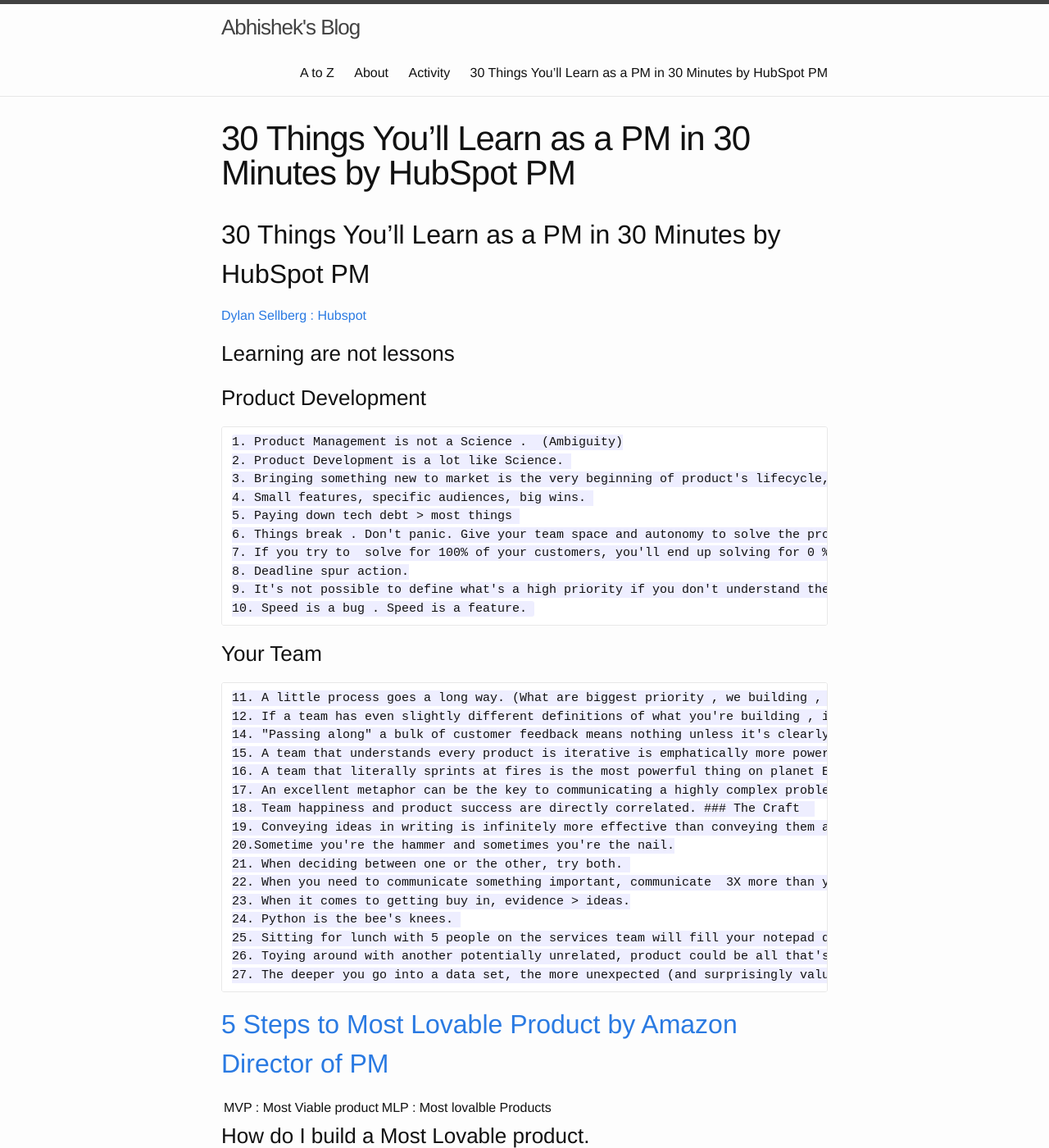
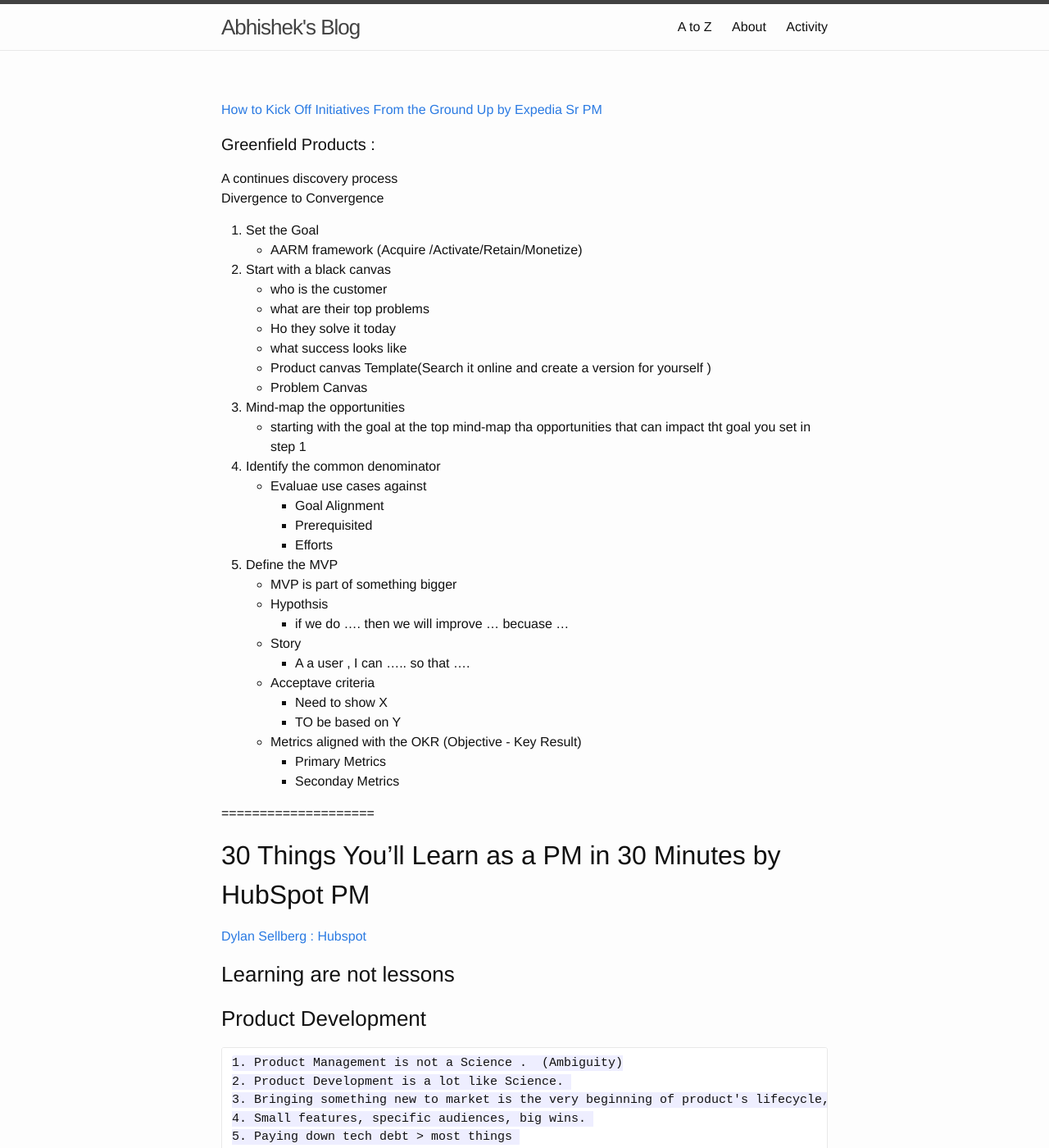
Before and after one commit to aageek/aageek.github.io, a Jekyll site: the page built from pm.md, in a window 1280 px wide and 1400 px high. Shown: the whole window at 82% size. Built offline with Jekyll 4.4.1, drawn with Linux system fonts in a browser that asks for light colours; our own code applies the rules of GitHub Pages for plain Markdown files.

Commit message:
Update pm.md

```diff
--- a/pm.md
+++ b/pm.md
@@ -1,3 +1,43 @@
+
+[How to Kick Off Initiatives From the Ground Up by Expedia Sr PM](https://www.youtube.com/watch?v=DSou_bgkUKs&t=1151s)
+#### Greenfield Products  :
+A continues discovery process
+    Divergence to Convergence
+1. Set the Goal
+    - AARM framework (Acquire /Activate/Retain/Monetize)
+2. Start with a black canvas
+    - who is the customer
+    - what are their top problems
+    - Ho they solve it today
+    - what success looks like
+    - Product canvas Template(Search it online and create a version for yourself )
+    - Problem Canvas
+3. Mind-map the opportunities
+    - starting with the goal at the top mind-map tha opportunities that can impact tht goal you set in step 1
+4. Identify the common denominator
+    - Evaluae use cases against
+        - Goal Alignment
+        - Prerequisited
+        - Efforts
+5. Define the MVP
+    - MVP is part of something bigger
+    - Hypothsis
+        - if we do .... then we will improve ... becuase ...
+    - Story
+        - A a user , I can ..... so that ....
+    - Acceptave criteria
+        - Need to show X
+        - TO be based on Y
+    - Metrics aligned with the OKR (Objective - Key Result)
+        - Primary Metrics
+        - Seconday Metrics
+
+
+
+
+====================
+
+
 ## 30 Things You'll Learn as a PM in 30 Minutes by HubSpot PM
 
 [Dylan Sellberg  : Hubspot](https://www.youtube.com/watch?v=52ChZRinTiI)
```
